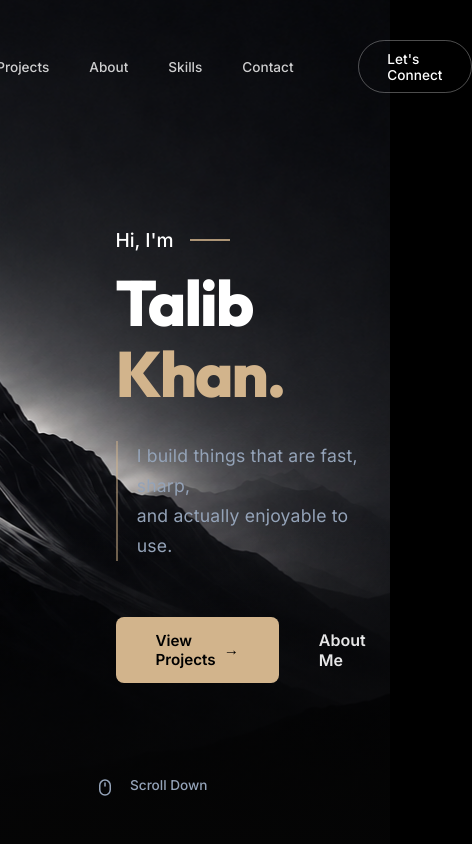
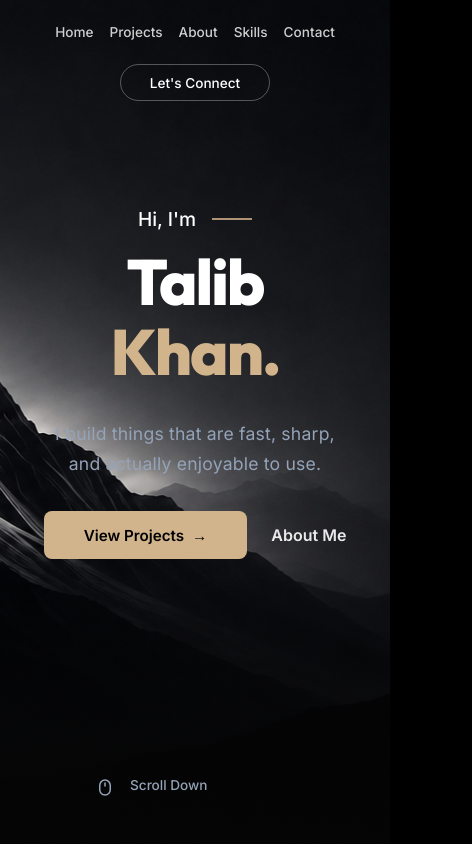
Before and after one commit to talibuilds/portfolio, a React (Vite) app: page / in a window 390 px wide. Shown: the top 844 px of the page, 472 px wide, since content can reach past the window. Built offline with nearby package versions, Linux system fonts and the light colour scheme.

Commit message:
fix: resolve mobile layout overlapping and spacing issues

```diff
--- a/src/components/About.jsx
+++ b/src/components/About.jsx
@@ -74,7 +74,7 @@ const About = () => {
             </div>
 
             {/* Code Content */}
-            <div style={{ padding: '3rem 1.5rem', display: 'flex', overflowX: 'auto' }}>
+            <div className="about-ide-content" style={{ padding: '3rem 1.5rem', display: 'flex', overflowX: 'auto' }}>
               {/* Line Numbers */}
               <div style={{
                 paddingRight: '2rem',
--- a/src/components/Footer.jsx
+++ b/src/components/Footer.jsx
@@ -35,7 +35,7 @@ const Footer = () => {
   };
 
   return (
-    <footer id="contact" aria-label="Contact Talib Khan" style={{
+    <footer id="contact" className="footer-container" aria-label="Contact Talib Khan" style={{
       padding: '80px 5vw 3rem 5vw',
       borderTop: '1px solid rgba(255, 255, 255, 0.05)',
       position: 'relative',
@@ -230,7 +230,7 @@ const Footer = () => {
         </motion.div>
       </div>
 
-      <div style={{ color: 'var(--text-secondary)', fontSize: '0.85rem', display: 'flex', justifyContent: 'space-between', alignItems: 'center', width: '100%', borderTop: '1px solid rgba(255, 255, 255, 0.05)', paddingTop: '2rem' }}>
+      <div className="footer-bottom" style={{ color: 'var(--text-secondary)', fontSize: '0.85rem', display: 'flex', justifyContent: 'space-between', alignItems: 'center', width: '100%', borderTop: '1px solid rgba(255, 255, 255, 0.05)', paddingTop: '2rem' }}>
         <p>© {new Date().getFullYear()} All rights reserved.</p>
         <p>Built with ❤️ by <a href="https://github.com/talibuilds" target="_blank" rel="noopener noreferrer" style={{ color: 'var(--text-primary)', textDecoration: 'underline', textDecorationColor: 'var(--accent)', textUnderlineOffset: '4px' }}>Talibuilds</a></p>
       </div>
--- a/src/components/Hero.jsx
+++ b/src/components/Hero.jsx
@@ -25,7 +25,7 @@ const Hero = () => {
       </div>
 
       {/* Main Content Layout */}
-      <div style={{
+      <div className="hero-content" style={{
         position: 'relative',
         zIndex: 10,
         width: '100%',
@@ -40,6 +40,7 @@ const Hero = () => {
 
         {/* Left Column (Text) */}
         <motion.div
+          className="hero-text-container"
           initial={{ opacity: 0, y: 30 }}
           animate={{ opacity: 1, y: 0 }}
           transition={{ duration: 0.8, ease: "easeOut" }}
@@ -70,7 +71,7 @@ const Hero = () => {
             <span style={{ color: 'var(--accent)' }}>Khan.</span>
           </h1>
 
-          <p style={{
+          <p className="hero-desc" style={{
             fontSize: '1.1rem',
             color: 'var(--text-secondary)',
             fontWeight: 400,
@@ -86,7 +87,7 @@ const Hero = () => {
           </p>
 
           {/* Action Buttons */}
-          <div style={{ display: 'flex', alignItems: 'center', gap: '2.5rem' }}>
+          <div className="hero-buttons" style={{ display: 'flex', alignItems: 'center', gap: '2.5rem' }}>
             <a href="#projects" style={{
               padding: '0.9rem 2.5rem',
               background: 'var(--accent)',
--- a/src/components/Navbar.jsx
+++ b/src/components/Navbar.jsx
@@ -6,6 +6,7 @@ const Navbar = () => {
 
   return (
     <motion.nav
+      className="navbar-container"
       initial={{ y: -100 }}
       animate={{ y: 0 }}
       transition={{ duration: 0.8, ease: 'easeOut' }}
@@ -24,7 +25,7 @@ const Navbar = () => {
       }}
     >
       {/* Center Links */}
-      <div style={{
+      <div className="nav-links-container" style={{
         display: 'flex',
         gap: '2.5rem',
         alignItems: 'center'
--- a/src/components/Projects.jsx
+++ b/src/components/Projects.jsx
@@ -90,6 +90,7 @@ const Projects = () => {
         {projectsList.map((project, index) => (
           <div
             key={index}
+            className="project-card"
             style={{
               position: 'sticky',
               top: `calc(15vh + ${index * 30}px)`, // Each card stacks slightly below the top of the previous one
@@ -104,7 +105,7 @@ const Projects = () => {
             }}
           >
             {/* Left: Image Preview */}
-            <div style={{
+            <div className="project-image-container" style={{
               flex: '1',
               position: 'relative',
               borderRight: '1px solid rgba(255,255,255,0.05)',
@@ -123,7 +124,7 @@ const Projects = () => {
             </div>
 
             {/* Right: Content */}
-            <div style={{
+            <div className="project-content-container" style={{
               flex: '1',
               padding: '4rem',
               display: 'flex',
@@ -131,7 +132,7 @@ const Projects = () => {
               justifyContent: 'center'
             }}>
 
-              <div style={{ display: 'flex', alignItems: 'center', justifyContent: 'space-between', marginBottom: '1.5rem' }}>
+              <div style={{ display: 'flex', alignItems: 'center', justifyContent: 'space-between', marginBottom: '1.5rem', flexWrap: 'wrap', gap: '1rem' }}>
                 <h3 style={{
                   fontSize: '2.5rem',
                   color: 'var(--text-primary)',
@@ -142,7 +143,7 @@ const Projects = () => {
                 </h3>
 
                 {/* Links directly beside the title */}
-                <div style={{ display: 'flex', gap: '1.2rem' }}>
+                <div className="project-links" style={{ display: 'flex', gap: '1.2rem' }}>
                   {project.live && (
                     <a href={project.live} target="_blank" rel="noopener noreferrer"
                        style={{ color: 'var(--accent)', transition: 'all 0.3s ease' }}
--- a/src/index.css
+++ b/src/index.css
@@ -86,7 +86,85 @@ section {
   }
 
   section {
-    padding: 60px 5vw;
+    padding: 80px 5vw !important;
+  }
+
+  .hero-content {
+    padding: 0 5vw !important;
+    flex-direction: column !important;
+    text-align: center !important;
+    margin-top: 15vh !important;
+  }
+
+  .hero-text-container {
+    display: flex !important;
+    flex-direction: column !important;
+    align-items: center !important;
+    margin: 0 auto !important;
+  }
+
+  .hero-desc {
+    padding-left: 0 !important;
+    border-left: none !important;
+    text-align: center !important;
+    margin: 0 auto 2rem auto !important;
+  }
+
+  .hero-buttons {
+    justify-content: center !important;
+    gap: 1.5rem !important;
+  }
+
+  .project-card {
+    flex-direction: column !important;
+    height: auto !important;
+    position: relative !important;
+    top: auto !important;
+    margin-bottom: 3rem !important;
+  }
+
+  .project-image-container {
+    height: 250px !important;
+    border-right: none !important;
+    border-bottom: 1px solid rgba(255,255,255,0.05);
+  }
+
+  .project-content-container {
+    padding: 2rem !important;
+  }
+
+  .project-content-container h3 {
+    font-size: 1.8rem !important;
+  }
+
+  .project-links {
+    gap: 0.8rem !important;
+  }
+
+  .navbar-container {
+    padding: 1.5rem 5vw !important;
+    flex-direction: column !important;
+    gap: 1.5rem !important;
+  }
+
+  .nav-links-container {
+    gap: 1rem !important;
+    flex-wrap: wrap !important;
+    justify-content: center !important;
+  }
+
+  .about-ide-content {
+    padding: 2rem 1rem !important;
+  }
+
+  .footer-container {
+    padding: 60px 5vw 2rem 5vw !important;
+  }
+
+  .footer-bottom {
+    flex-direction: column !important;
+    gap: 1rem !important;
+    text-align: center !important;
   }
 }
 
```
